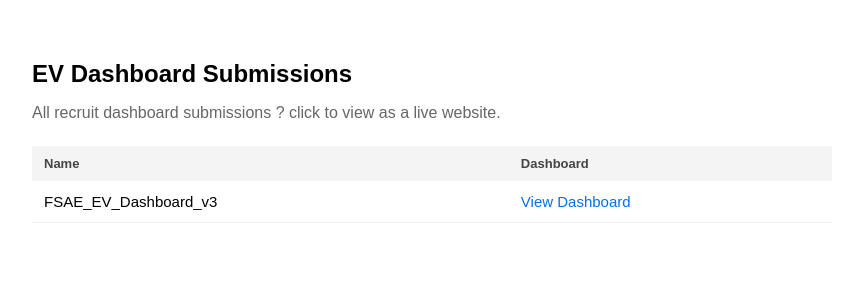
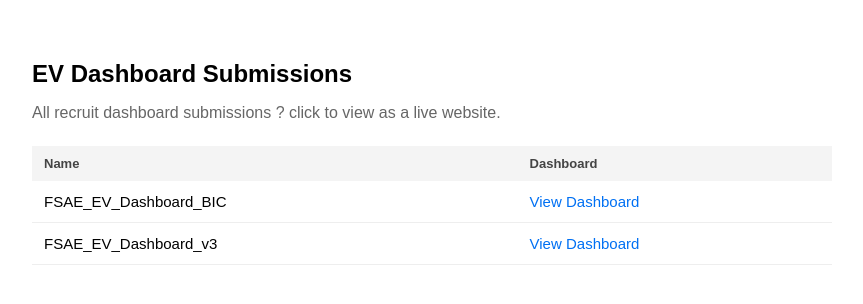
Before and after one commit to Diren-camber-racing/ev-dashboard-recruits, a plain HTML site: page index.html in a window 1280 px wide. Shown: the whole page, without its empty margins (208-1071 px from the left). Drawn offline with Linux system fonts and the light colour scheme.

Commit message:
Update index

```diff
--- a/index.html
+++ b/index.html
@@ -21,6 +21,10 @@
     <thead><tr><th>Name</th><th>Dashboard</th></tr></thead>
     <tbody>
       <tr>
+        <td>FSAE_EV_Dashboard_BIC</td>
+        <td><a href="https://Diren-camber-racing.github.io/ev-dashboard-recruits/recruits/FSAE_EV_Dashboard_BIC.html" target="_blank">View Dashboard</a></td>
+      </tr>
+      <tr>
         <td>FSAE_EV_Dashboard_v3</td>
         <td><a href="https://Diren-camber-racing.github.io/ev-dashboard-recruits/recruits/FSAE_EV_Dashboard_v3.html" target="_blank">View Dashboard</a></td>
       </tr></tbody>
```
